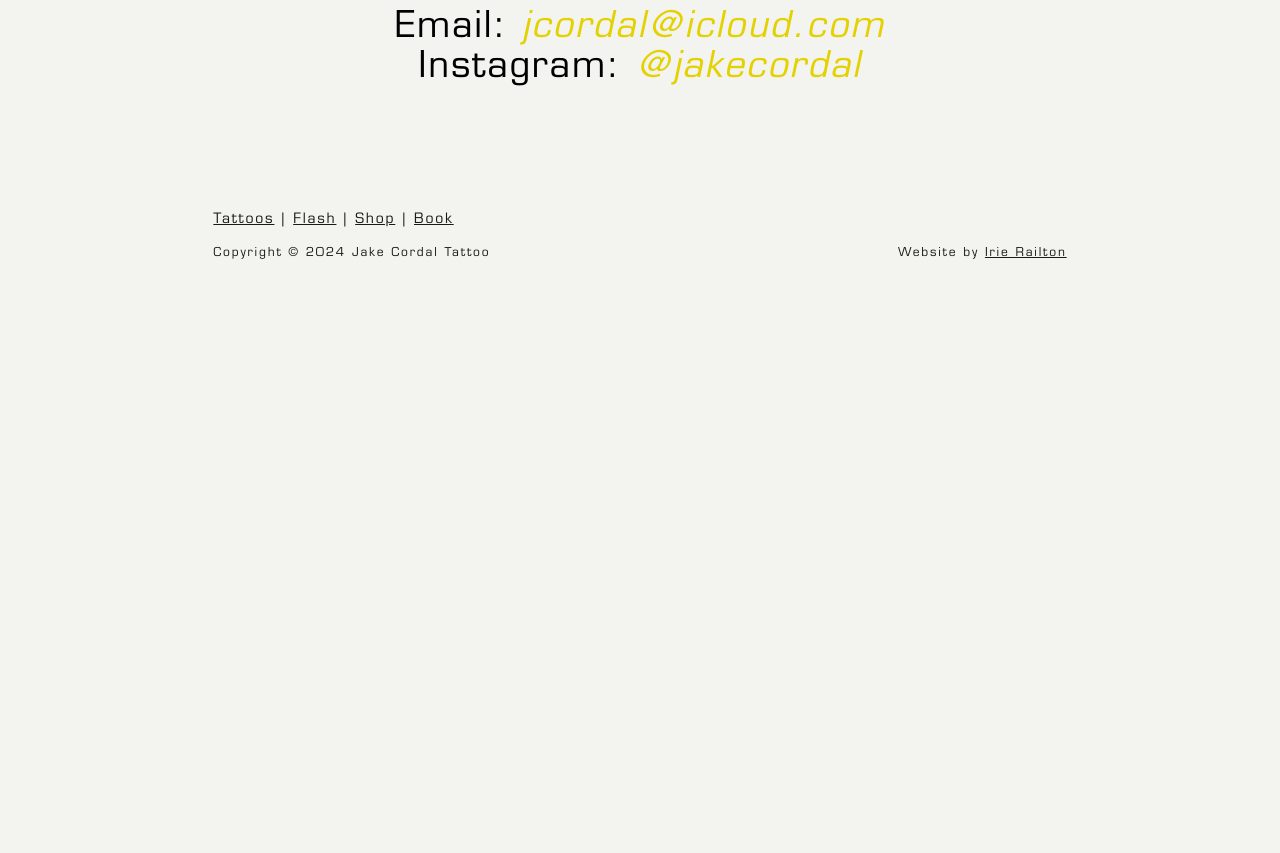
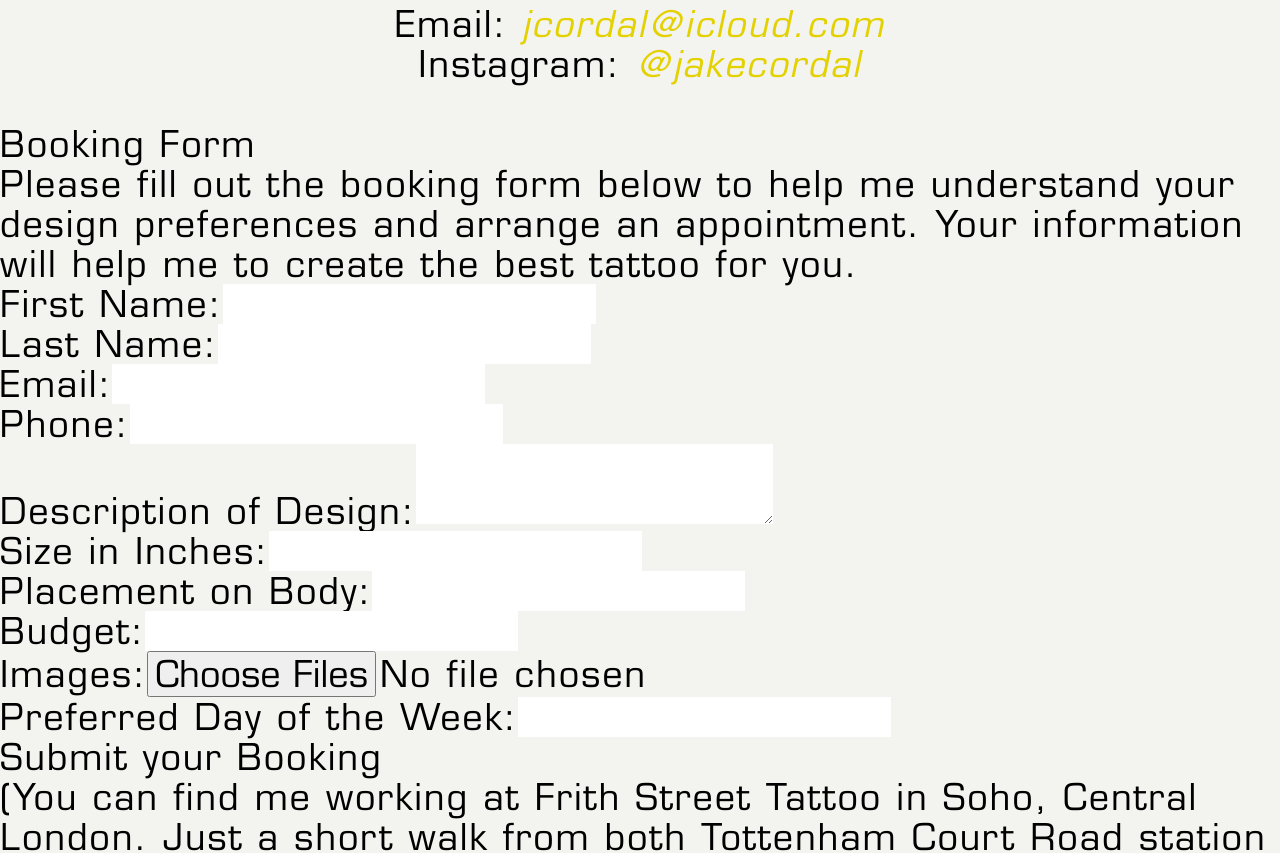
Before and after one commit to irie612/jake_website, a Next.js app: page /book in a window 1280 px wide. Shown: the part 524-1377 px from the top of the page. Before the commit the page ends 800 px from the top, so only its background shows below. Built offline with nearby package versions, Linux system fonts and the light colour scheme.

Commit message:
add an unstyled basic booking form page

```diff
--- a/app/book/page.tsx
+++ b/app/book/page.tsx
@@ -1,4 +1,6 @@
 import { Metadata } from "next";
+import Link from "next/link";
+import BookingForm from "@/components/booking_form";
 
 const metadata: Metadata = {
     title: "Booking Form",
@@ -9,11 +11,16 @@ const metadata: Metadata = {
     openGraph: {
         url: "/",
     },
-}
+};
 
 const BookingFormPage = () => {
     return (
-		<></>
+        <div>
+            <h1>Booking Form</h1>
+            <p>Please fill out the booking form below to help me understand your design preferences and arrange an appointment. Your information will help me to create the best tattoo for you.</p>
+			<BookingForm />
+            <p>(You can find me working at Frith Street Tattoo in Soho, Central London. Just a short walk from both Tottenham Court Road station and Leicester Square station. For any other queries please call the shop, or view my <Link href="/faq">FAQ section</Link>.)</p>
+        </div>
     );
 };
 
--- /dev/null
+++ b/components/booking_form.tsx
@@ -0,0 +1,90 @@
+'use client';
+import React from "react";
+import { useState } from "react";
+
+const BookingForm: React.FC = () => {
+    const [formData, setFormData] = useState({
+        firstName: "",
+        lastName: "",
+        email: "",
+        phone: "",
+        description: "",
+        size: "",
+        placement: "",
+        budget: "",
+        images: null as FileList | null,
+        preferredDay: "",
+    });
+
+    const handleChange = (e: React.ChangeEvent<HTMLInputElement | HTMLTextAreaElement>) => {
+        const { name, value } = e.target;
+        setFormData({ ...formData, [name]: value });
+    };
+
+    const handleFileChange = (e: React.ChangeEvent<HTMLInputElement>) => {
+        setFormData({ ...formData, images: e.target.files });
+    };
+
+    const handleSubmit = (e: React.FormEvent) => {
+        e.preventDefault();
+        // Handle form submission logic here
+    };
+
+    return (
+        <form onSubmit={handleSubmit}>
+            <label>
+                First Name:
+                <input type="text" name="firstName" value={formData.firstName} onChange={handleChange} required />
+            </label>
+            <br />
+            <label>
+                Last Name:
+                <input type="text" name="lastName" value={formData.lastName} onChange={handleChange} required />
+            </label>
+            <br />
+            <label>
+                Email:
+                <input type="email" name="email" value={formData.email} onChange={handleChange} required />
+            </label>
+            <br />
+            <label>
+                Phone:
+                <input type="tel" name="phone" value={formData.phone} onChange={handleChange} required />
+            </label>
+            <br />
+            <label>
+                Description of Design:
+                <textarea name="description" value={formData.description} onChange={handleChange} required />
+            </label>
+            <br />
+            <label>
+                Size in Inches:
+                <input type="text" name="size" value={formData.size} onChange={handleChange} required />
+            </label>
+            <br />
+            <label>
+                Placement on Body:
+                <input type="text" name="placement" value={formData.placement} onChange={handleChange} required />
+            </label>
+            <br />
+            <label>
+                Budget:
+                <input type="text" name="budget" value={formData.budget} onChange={handleChange} required />
+            </label>
+            <br />
+            <label>
+                Images:
+                <input type="file" name="images" onChange={handleFileChange} multiple />
+            </label>
+            <br />
+            <label>
+                Preferred Day of the Week:
+                <input type="text" name="preferredDay" value={formData.preferredDay} onChange={handleChange} required />
+            </label>
+            <br />
+            <button type="submit">Submit your Booking</button>
+        </form>
+    );
+}
+
+export default BookingForm;
```
Lines whose indentation alone changed are shown as unchanged.
